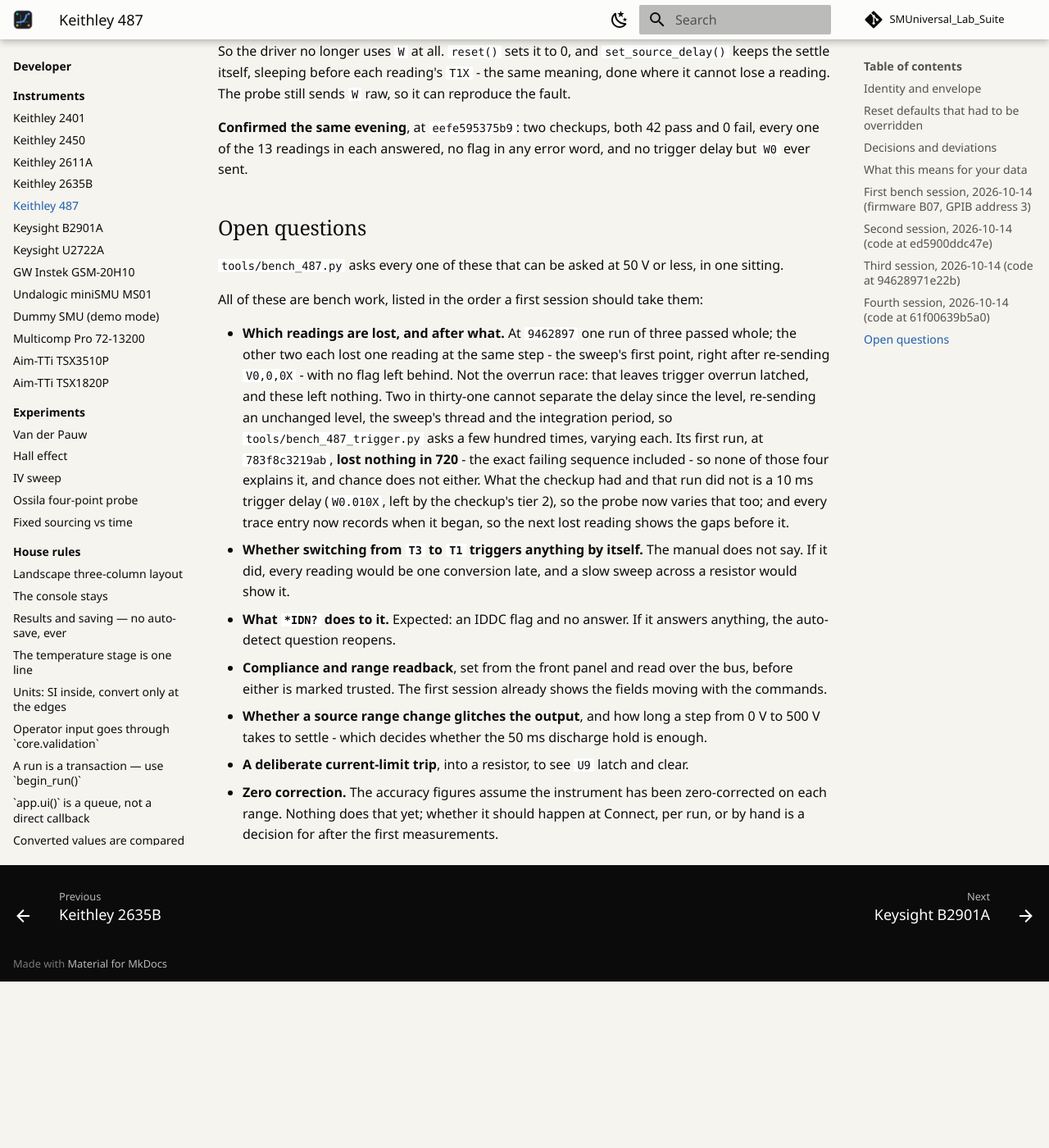
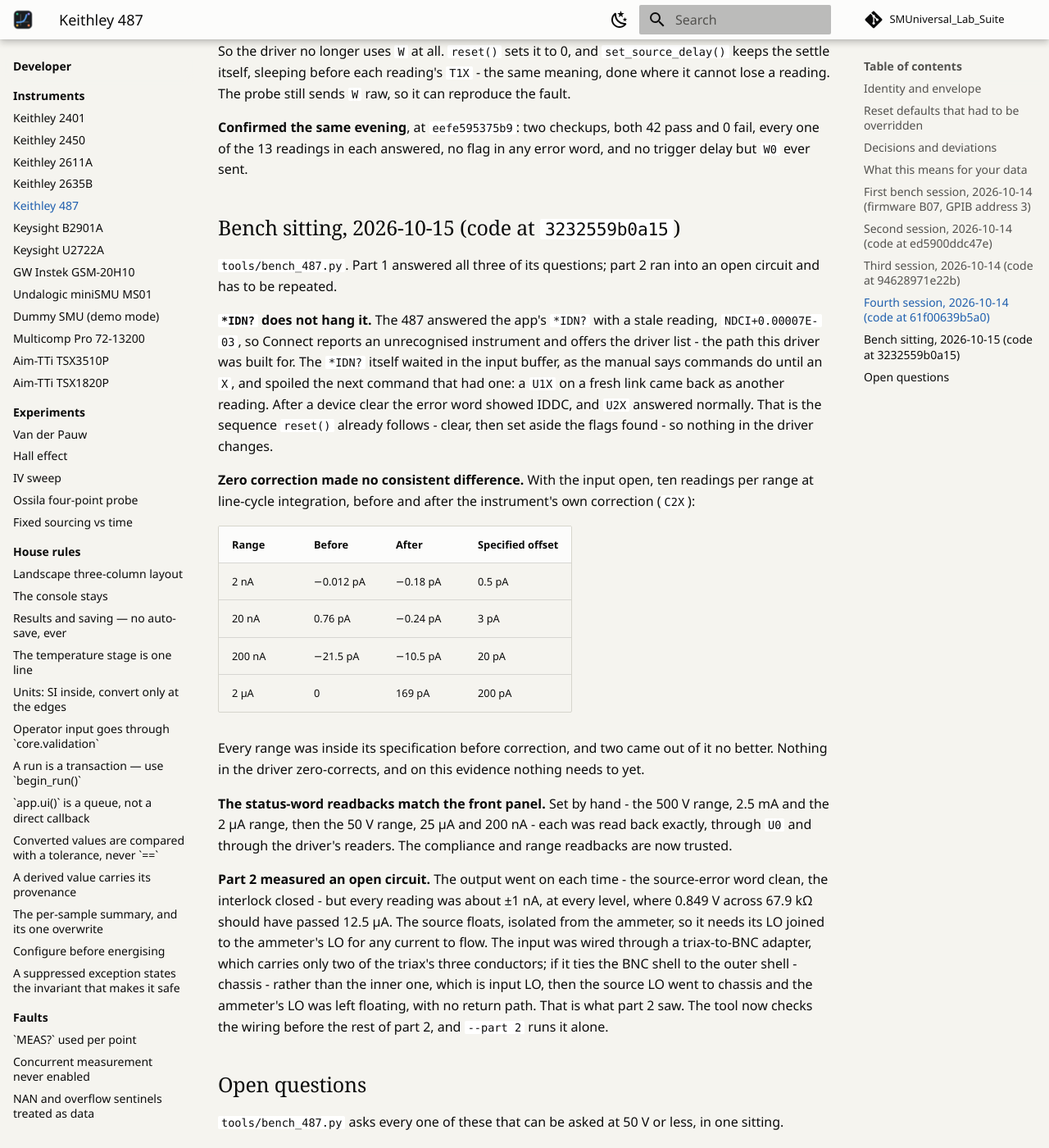
Before and after one commit to jcgutierrezg/SMUniversal_Lab_Suite, an MkDocs documentation site: the page built from docs/instruments/keithley-487.md, in a window 1280 px wide and 1400 px high, scrolled down 5479 px. Shown: the whole window at 82% size. Built offline with MkDocs 1.6.1 and Material for MkDocs 9.7.7, drawn with Linux system fonts in a browser that asks for light colours; comment, search, counter and statistics services are not loaded; before the commit the page ends 6676 px from its top, so only the background shows below that; some of the changed text lies outside the part shown.

Commit message:
Record the 487's first bench sitting; trust its readbacks
tools/bench_487.py, 2026-10-15. Part 1:

- *IDN? does not hang it: it answered with a stale reading, so Connect
  offers the driver list. The *IDN? waited in the input buffer and
  spoiled the next X-terminated command; after a device clear the error
  word showed IDDC - the sequence reset() already handles.
- Open-input offsets on 2 nA to 2 uA were within specification before
  zero correction, and C2X made no consistent improvement.
- The U0 readbacks matched a source range, a current limit and an
  ammeter range set by hand, at two settings. COMPLIANCE_READBACK_TRUSTED
  and RANGE_READBACK_TRUSTED are now True.

Part 2 ran into an open circuit: a triax-to-BNC adapter put the source
LO on chassis rather than the ammeter's LO. The tool now checks that the
resistor carries current before the rest of part 2, stops with a reason
if not, and takes --part 2 to run that part alone.

Co-Authored-By: Claude Opus 5.5 <noreply@anthropic.com>

```diff
--- a/docs/instruments/keithley-487.md
+++ b/docs/instruments/keithley-487.md
@@ -287,6 +287,53 @@ The probe still sends `W` raw, so it can reproduce the fault.
 42 pass and 0 fail, every one of the 13 readings in each answered, no
 flag in any error word, and no trigger delay but `W0` ever sent.
 
+## Bench sitting, 2026-10-15 (code at `3232559b0a15`)
+
+`tools/bench_487.py`. Part 1 answered all three of its questions; part 2
+ran into an open circuit and has to be repeated.
+
+**`*IDN?` does not hang it.** The 487 answered the app's `*IDN?` with a
+stale reading, `NDCI+0.00007E-03`, so Connect reports an unrecognised
+instrument and offers the driver list - the path this driver was built
+for. The `*IDN?` itself waited in the input buffer, as the manual says
+commands do until an `X`, and spoiled the next command that had one: a
+`U1X` on a fresh link came back as another reading. After a device
+clear the error word showed IDDC, and `U2X` answered normally. That is
+the sequence `reset()` already follows - clear, then set aside the flags
+found - so nothing in the driver changes.
+
+**Zero correction made no consistent difference.** With the input open,
+ten readings per range at line-cycle integration, before and after the
+instrument's own correction (`C2X`):
+
+| Range | Before | After | Specified offset |
+|---|---|---|---|
+| 2 nA | −0.012 pA | −0.18 pA | 0.5 pA |
+| 20 nA | 0.76 pA | −0.24 pA | 3 pA |
+| 200 nA | −21.5 pA | −10.5 pA | 20 pA |
+| 2 µA | 0 | 169 pA | 200 pA |
+
+Every range was inside its specification before correction, and two
+came out of it no better. Nothing in the driver zero-corrects, and on
+this evidence nothing needs to yet.
+
+**The status-word readbacks match the front panel.** Set by hand - the
+500 V range, 2.5 mA and the 2 µA range, then the 50 V range, 25 µA and
+200 nA - each was read back exactly, through `U0` and through the
+driver's readers. The compliance and range readbacks are now trusted.
+
+**Part 2 measured an open circuit.** The output went on each time - the
+source-error word clean, the interlock closed - but every reading was
+about ±1 nA, at every level, where 0.849 V across 67.9 kΩ should have
+passed 12.5 µA. The source floats, isolated from the ammeter, so it
+needs its LO joined to the ammeter's LO for any current to flow. The
+input was wired through a triax-to-BNC adapter, which carries only two
+of the triax's three conductors; if it ties the BNC shell to the outer
+shell - chassis - rather than the inner one, which is input LO, then
+the source LO went to chassis and the ammeter's LO was left floating,
+with no return path. That is what part 2 saw. The tool now checks the
+wiring before the rest of part 2, and `--part 2` runs it alone.
+
 ## Open questions
 
 `tools/bench_487.py` asks every one of these that can be asked at
@@ -312,17 +359,14 @@ should take them:
 - **Whether switching from `T3` to `T1` triggers anything by itself.**
   The manual does not say. If it did, every reading would be one
   conversion late, and a slow sweep across a resistor would show it.
-- **What `*IDN?` does to it.** Expected: an IDDC flag and no answer. If
-  it answers anything, the auto-detect question reopens.
-- **Compliance and range readback**, set from the front panel and read
-  over the bus, before either is marked trusted. The first session
-  already shows the fields moving with the commands.
 - **Whether a source range change glitches the output**, and how long a
   step from 0 V to 500 V takes to settle - which decides whether the
   50 ms discharge hold is enough.
 - **A deliberate current-limit trip**, into a resistor, to see `U9`
   latch and clear.
-- **Zero correction.** The accuracy figures assume the instrument has
-  been zero-corrected on each range. Nothing does that yet; whether it
-  should happen at Connect, per run, or by hand is a decision for after
-  the first measurements.
+- **Part 2 again**, with the source LO joined to the ammeter LO - the
+  triax's inner shell, not its outer one:
+  `uv run tools/bench_487.py --address GPIB0::3::INSTR --part 2`. It
+  answers whether a reading is ever one conversion late, what a trip of
+  the 25 µA limit looks like to `compliance_tripped()`, settling after a
+  step and a range change, and the smallest step the source makes.
```
Also changed, not shown: CHANGELOG.md (+5 -1 lines), docs/guide/instruments/index.md (+1 -1 lines), docs/guide/instruments/keithley-487.md (+3 -1 lines), docs/open/checkup-owed.md (+1 -0 lines), 5 other files.
